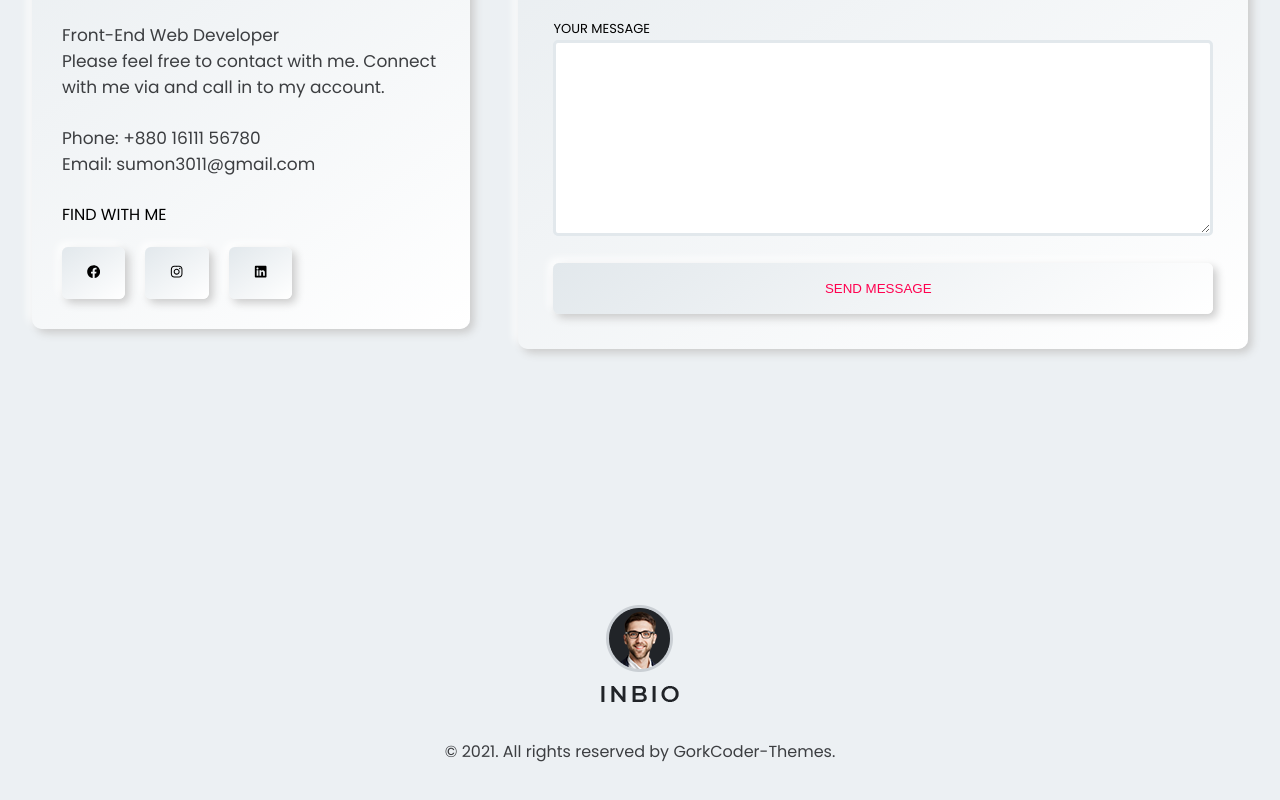
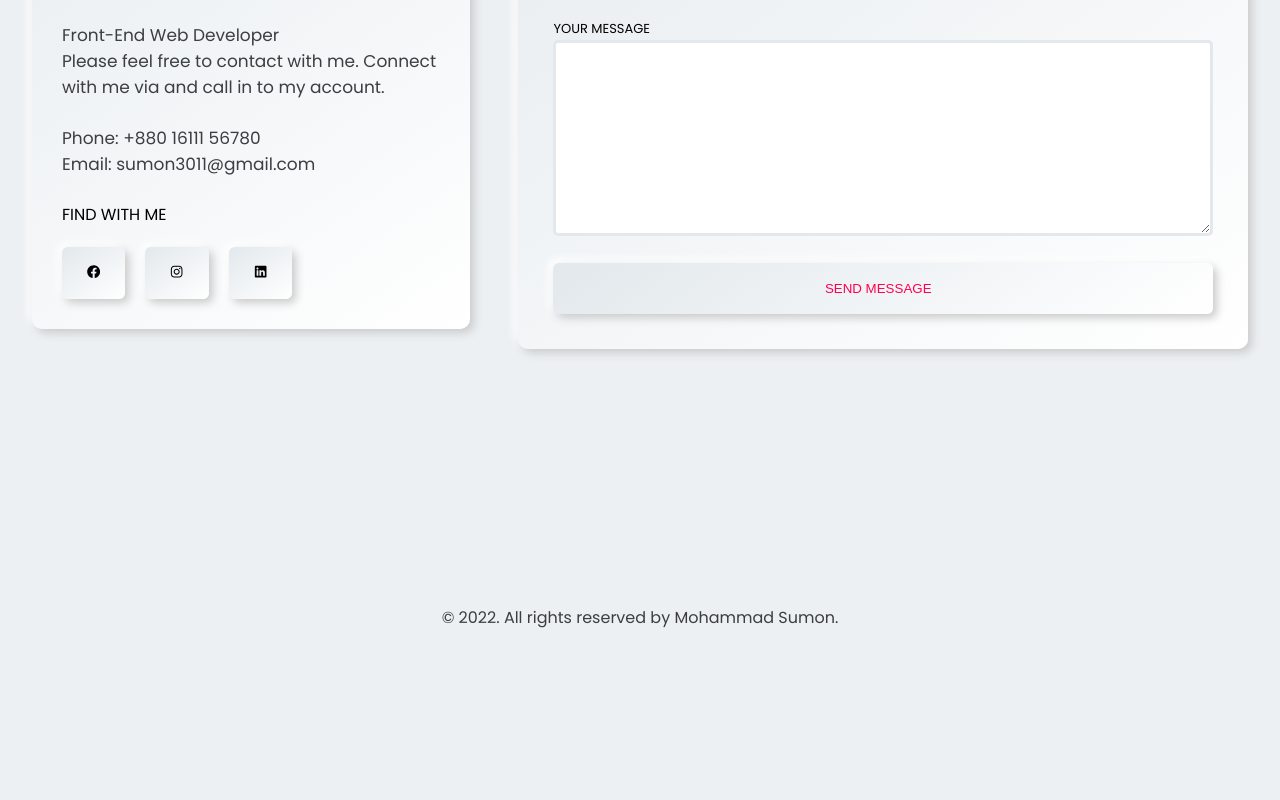
Before and after one commit to mohammad-sumon/my-portfolio-client, a React (Create React App) app: page / in a window 1280 px wide. Shown: the part 2991-3791 px from the top of the page. After the commit the page ends 3749 px from the top, so only its background shows below. Built offline with nearby package versions, Linux system fonts and the light colour scheme.

Commit message:
footer added

```diff
--- a/src/component/Footer.js
+++ b/src/component/Footer.js
@@ -1,15 +1,12 @@
 import React from "react"
-import logo1 from "./pic/f_logo.png"
 
 const Footer = () => {
   return (
     <>
       <footer>
         <div className='conatiner text-center top'>
-          <div className='img'>
-            <img src={logo1} alt='' />
-          </div>
-          <p>© 2021. All rights reserved by GorkCoder-Themes.</p>
+
+          <p>© 2022. All rights reserved by Mohammad Sumon.</p>
         </div>
       </footer>
     </>
```
